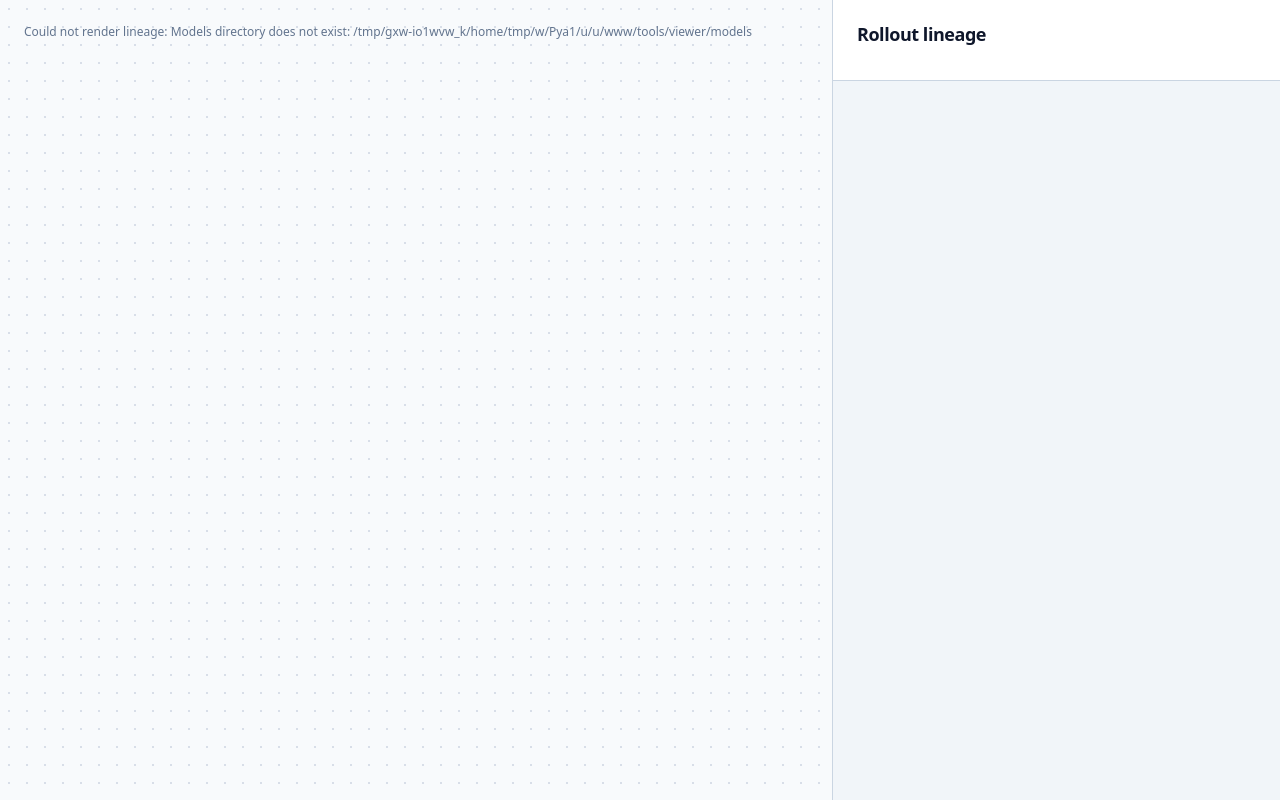
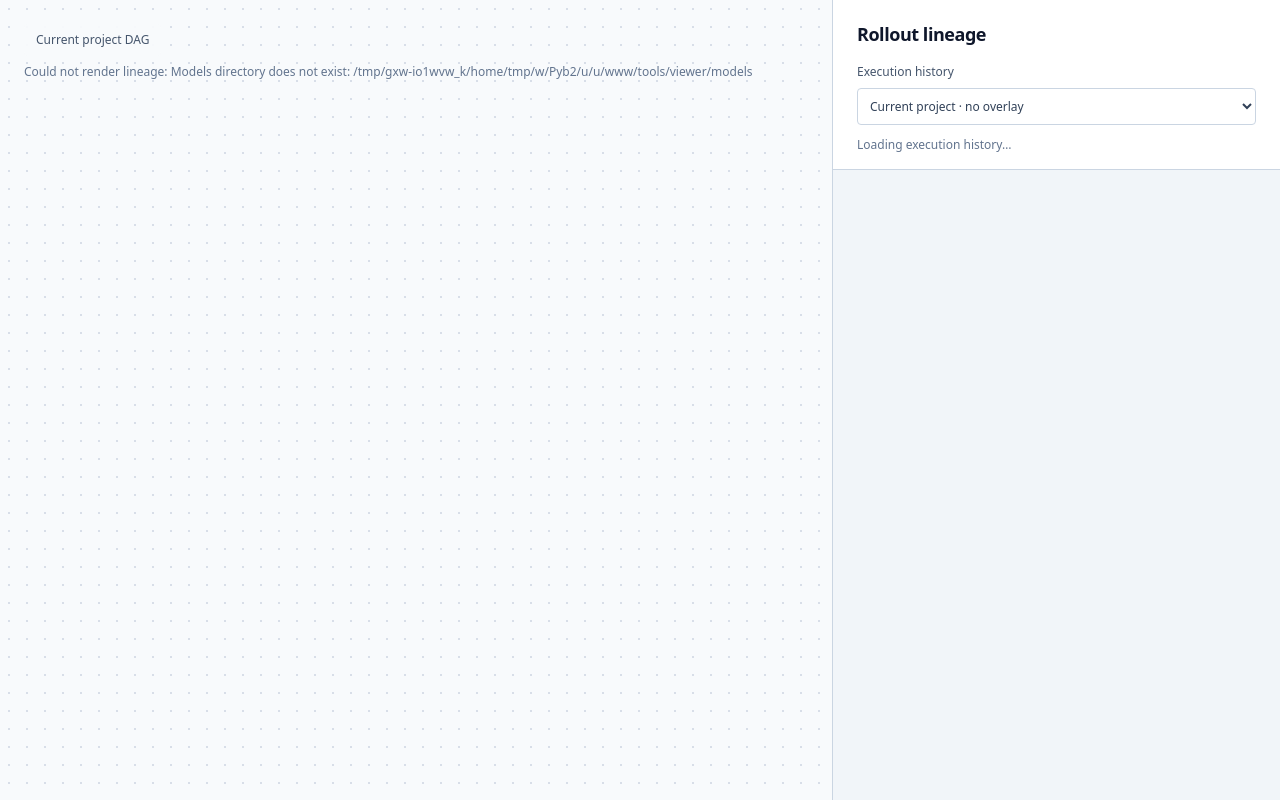
Before and after one commit to elcone/rollout, a FastAPI app: page / in a window 1280 px wide. Run offline with FastAPI, Linux system fonts and the light colour scheme; some libraries are stand-ins or nearby versions.

Commit message:
feat: visualize execution history

```diff
--- a/tools/viewer/static/app.js
+++ b/tools/viewer/static/app.js
@@ -95,6 +95,141 @@ const modelId = model => JSON.stringify(['MODEL', model.catalog || '', model.sch
 const schemaId = node => JSON.stringify([node.catalog || '', node.schema]);
 const schemaLabel = node => [node.catalog, node.schema].filter(Boolean).join('.');
 const refId = ref => ref.type === 'SEEDER' ? JSON.stringify(['SEEDER', ref.id]) : modelId(ref);
+let activeRun = null, runLoading = false, runError = '', runRequest = 0;
+const runResults = new Map(), runQuality = new Map();
+const runSelect = document.getElementById('run-selector');
+const RUN_COLORS = {
+  SUCCESS: {fill: '#f0fdf4', text: '#166534'},
+  FAILED: {fill: '#fef2f2', text: '#b91c1c'},
+  SKIPPED: {fill: '#fffbeb', text: '#92400e'},
+  'NO RESULT': {fill: '#f8fafc', text: '#64748b'},
+};
+const durationText = value => value == null ? 'Not recorded' : `${value.toFixed(3)} s`;
+const timestampText = value => value == null ? 'Not recorded' : value;
+const runDate = value => new Date(value).toLocaleString(undefined, {timeZoneName: 'short'});
+function indexRun(run) {
+  activeRun = run; runResults.clear(); runQuality.clear();
+  if (!run) return;
+  for (const result of run.models) runResults.set(modelId(result), {...result, label: [result.schema, result.name].join('.')});
+  for (const result of run.seeders) runResults.set(refId({type: 'SEEDER', id: result.name}), {...result, label: result.name});
+  for (const group of run.quality) runQuality.set(modelId(group.model), group.checks);
+}
+function renderRunSummary() {
+  const summary = document.getElementById('run-summary');
+  summary.replaceChildren();
+  const message = document.getElementById('run-message');
+  message.textContent = runError || (runLoading ? 'Loading execution…' : '');
+  message.setAttribute('role', runError ? 'alert' : 'status');
+  document.getElementById('graph-context').textContent = viewMode === 'cll'
+    ? 'Current column lineage · execution overlay is on the project DAG'
+    : activeRun ? 'Current project DAG · historical execution overlay' : 'Current project DAG · no execution overlay';
+  if (!activeRun) return;
+  element('p', `${activeRun.status} · ${durationText(activeRun.duration)}`, summary, 'font-semibold text-slate-900');
+  element('p', runDate(activeRun.started_at), summary);
+  element('p', activeRun.run_id, summary, 'break-all font-mono text-slate-500');
+  element('p', 'Results belong to this execution. Nodes, dependencies and column lineage reflect the current project.', summary);
+  element('p', 'SUCCESS · FAILED · SKIPPED · NO RESULT', summary, 'font-mono text-[10px]');
+  const unmatched = [...runResults.keys()].filter(id => !nodes.has(id)).length;
+  if (unmatched) {
+    const button = element('button', `Historical results without a current node (${unmatched})`, summary, 'text-left font-medium text-blue-700 hover:underline');
+    button.onclick = () => { if (viewMode === 'cll') returnToProject(); resetSelection(); };
+  }
+}
+function applyRunOverlay() {
+  if (viewMode !== 'project') return;
+  for (const [id, cell] of cells) {
+    const status = activeRun ? runResults.get(id)?.status || 'NO RESULT' : '';
+    const colors = RUN_COLORS[status] || RUN_COLORS['NO RESULT'];
+    cell.attr({body: {fill: status ? colors.fill : '#fff'}, title: {y: status ? 29 : 40},
+      executionStatus: {text: status, fill: colors.text}});
+    const view = paper.findViewByModel(cell);
+    view.el.setAttribute('data-execution-status', status);
+    view.el.setAttribute('aria-label', `${nodes.get(id).label}${status ? ` · ${status}` : ''}`);
+  }
+}
+function renderResult(parent, result, checks = []) {
+  element('p', result.status, parent, 'mb-3 font-mono text-xs font-semibold');
+  const list = element('dl', null, parent, 'space-y-2 text-xs');
+  const fields = [
+    ['Started', timestampText(result.started_at)], ['Finished', timestampText(result.finished_at)],
+    ['Duration', durationText(result.duration)],
+  ];
+  if ('materialization_duration' in result) fields.push(['Materialization', durationText(result.materialization_duration)]);
+  if ('execution_duration' in result) fields.push(['Seeder execution', durationText(result.execution_duration)]);
+  for (const [label, value] of fields) {
+    element('dt', label, list, 'text-slate-500');
+    element('dd', value, list, 'break-words font-mono');
+  }
+  if (result.error) element('pre', result.error, parent, 'mt-4 max-h-72 overflow-auto whitespace-pre-wrap break-words rounded border border-red-200 bg-red-50 p-3 text-xs text-red-800');
+  if (checks.length) {
+    element('h4', 'Quality checks', parent, 'mb-3 mt-5 text-xs font-semibold');
+    for (const check of checks) {
+      const block = element('div', null, parent, 'mb-3 rounded border border-slate-300 bg-white p-3 text-xs');
+      element('p', `${check.name} · ${check.status} · ${check.severity}`, block, 'break-words font-semibold');
+      element('p', `Observed: ${JSON.stringify(check.observed)} · Expected: ${check.expected}`, block, 'mt-2 break-words');
+      element('p', `Duration: ${durationText(check.duration)}`, block, 'mt-2 text-slate-500');
+    }
+  }
+}
+function renderNodeExecution(id) {
+  if (!activeRun) return;
+  const block = section('Historical execution result');
+  const result = runResults.get(id);
+  if (result) renderResult(block, result, runQuality.get(id));
+  else element('p', 'NO RESULT · No result recorded for this node in this execution.', block, 'text-xs text-slate-500');
+}
+function renderUnmatchedResults() {
+  if (!activeRun) return;
+  const unmatched = [...runResults].filter(([id]) => !nodes.has(id));
+  const block = section(`Historical results without a current node (${unmatched.length})`);
+  element('p', 'Matched by dataset identity or Seeder path against the current project DAG.', block, 'mb-4 text-xs text-slate-500');
+  for (const [id, result] of unmatched) {
+    const details = element('details', null, block, 'mb-3 rounded border border-slate-300 bg-white p-3');
+    element('summary', `${result.label} · ${result.status}`, details, 'cursor-pointer break-words font-mono text-xs');
+    const content = element('div', null, details, 'mt-4');
+    renderResult(content, result, runQuality.get(id));
+  }
+}
+async function selectRun(runId) {
+  const request = ++runRequest;
+  indexRun(null); runError = ''; runLoading = Boolean(runId);
+  applyRunOverlay(); renderRunSummary();
+  if (viewMode === 'project') renderPanel();
+  if (!runId) return;
+  try {
+    const response = await fetch(`/api/runs/${encodeURIComponent(runId)}`);
+    const body = await response.json();
+    if (!response.ok) throw new Error(body.detail || 'Could not load execution');
+    if (request !== runRequest) return;
+    indexRun(body);
+  } catch (error) {
+    if (request !== runRequest) return;
+    runError = `Could not load execution: ${error.message}`;
+  } finally {
+    if (request === runRequest) {
+      runLoading = false; applyRunOverlay(); renderRunSummary();
+      if (viewMode === 'project') renderPanel();
+    }
+  }
+}
+async function loadRuns() {
+  try {
+    const response = await fetch('/api/runs');
+    const runs = await response.json();
+    if (!response.ok) throw new Error(runs.detail || 'Could not load execution history');
+    for (const run of runs) {
+      const option = element('option', `${runDate(run.started_at)} · ${run.status} · ${durationText(run.duration)}`, runSelect);
+      option.value = run.run_id;
+    }
+    runSelect.disabled = runs.length === 0;
+    renderRunSummary();
+    if (!runs.length) document.getElementById('run-message').textContent = 'No recorded executions.';
+  } catch (error) {
+    runError = `Could not load execution history: ${error.message}`;
+    renderRunSummary();
+  }
+}
+runSelect.addEventListener('change', () => selectRun(runSelect.value));
 function prepareLineage() {
   for (const record of DATA.models) {
     nodes.set(modelId(record), {...record, type: 'model', label: [record.catalog, record.schema, record.name].filter(Boolean).join('.')});
@@ -152,6 +287,7 @@ function renderPanel() {
       const row = element('div', null, list, 'flex justify-between');
       element('dt', label, row); element('dd', value, row, 'font-semibold text-slate-900');
     }
+    renderUnmatchedResults();
     return;
   }
   panelIcon(iconKey(node));
@@ -162,6 +298,7 @@ function renderPanel() {
   }
   const title = element('h2', node.name, panel, 'mb-6 mt-1 min-w-0 truncate font-mono text-lg font-semibold text-slate-900');
   title.title = node.name;
+  renderNodeExecution(selectedId);
   if (node.type === 'seeder') {
     connections(`Outputs (${node.outputs.length})`, node.outputs.map(modelId));
   } else {
@@ -187,6 +324,7 @@ function defineCard() {
   return joint.dia.Element.define('lineage.Card', {}, {markup: [
     {tagName: 'rect', selector: 'body'}, {tagName: 'rect', selector: 'iconBackground'},
     {tagName: 'path', selector: 'icon'}, {tagName: 'text', selector: 'title'},
+    {tagName: 'text', selector: 'executionStatus'},
   ]});
 }
 function truncateText(text, width, measure) {
@@ -209,6 +347,7 @@ function createNode(id, node, Card) {
     iconBackground: {x: 16, y: 16, width: 40, height: 40, rx: 8, fill: '#dbeafe'},
     icon: {d: ICONS[iconKey(node)], transform: 'translate(24 24)', fill: 'none', stroke: '#2563eb', strokeWidth: 1.5, strokeLinecap: 'round', strokeLinejoin: 'round'},
     title: {text: truncateText(node.name, width - 88, measure), x: 72, y: 40, fontSize: 14, fontWeight: 600, fontFamily: MONOSPACE, fill: '#0f172a'},
+    executionStatus: {text: '', x: 72, y: 52, fontSize: 10, fontWeight: 600, fontFamily: MONOSPACE},
   }});
   cells.set(id, cell);
 }
@@ -330,6 +469,7 @@ function renderProjectGraph() {
     });
   }
   for (const cell of graph.getElements()) if (cell.get('type') === 'lineage.Schema') paper.findViewByModel(cell).el.classList.add('schema-container');
+  applyRunOverlay(); renderRunSummary();
   fitGraph();
   paper.on('blank:pointerdblclick', () => {
     resetSelection();
@@ -658,6 +798,7 @@ function renderColumnGraph(data, profile = null) {
   graph.clear(); paper.off('blank:pointerdblclick');
   columnRows.clear(); columnLinks.length = 0; columnIncoming.clear(); columnOutgoing.clear();
   columnData = data; selectedColumnId = null; viewMode = 'cll';
+  renderRunSummary();
   graph.addCells([...datasets.values()].map(dataset => dataset.cell));
   const texts = new Map(data.columns.map(ref => [columnId(ref), ref.text]));
   for (const dataset of datasets.values()) {
@@ -702,6 +843,7 @@ async function start() {
     DATA = body;
     prepareLineage(); renderProjectGraph(); renderPanel();
     message.textContent = nodes.size ? '' : 'This project has no Models or Seeders.';
+    loadRuns();
   } catch (error) {
     message.textContent = `Could not render lineage: ${error.message}`;
     message.setAttribute('role', 'alert');
--- a/tools/viewer/templates/index.html
+++ b/tools/viewer/templates/index.html
@@ -11,11 +11,18 @@
     <main class="flex h-full w-full overflow-hidden">
       <section id="canvas" aria-label="Lineage graph" class="relative min-h-0 min-w-0 flex-1 bg-slate-50">
         <div id="graph" class="absolute inset-0 cursor-grab touch-none select-none overflow-hidden"></div>
-        <div id="message" role="status" class="pointer-events-none absolute left-6 top-6 text-xs text-slate-500">Loading project…</div>
+        <div id="graph-context" class="pointer-events-none absolute left-6 top-6 rounded bg-slate-50/95 px-3 py-2 text-xs font-medium text-slate-600">Current project DAG</div>
+        <div id="message" role="status" class="pointer-events-none absolute left-6 top-16 text-xs text-slate-500">Loading project…</div>
       </section>
       <aside id="panel" aria-label="Project and node details" class="flex h-full w-96 shrink-0 flex-col border-l border-slate-300 bg-slate-100 xl:w-112">
         <div class="shrink-0 border-b border-slate-300 bg-white px-6 pb-4 pt-5">
           <h1 class="mb-4 text-lg font-semibold tracking-tight text-slate-900">Rollout lineage</h1>
+          <label for="run-selector" class="mb-2 block text-xs font-medium text-slate-600">Execution history</label>
+          <select id="run-selector" disabled class="w-full min-w-0 rounded border border-slate-300 bg-white p-2 text-xs focus:outline-blue-600">
+            <option value="">Current project · no overlay</option>
+          </select>
+          <div id="run-summary" aria-live="polite" class="mt-3 space-y-2 text-xs text-slate-600"></div>
+          <p id="run-message" role="status" class="mt-2 whitespace-pre-wrap break-words text-xs text-slate-500">Loading execution history…</p>
         </div>
         <div id="panel-content"  aria-live="polite" class="min-h-0 min-w-0 flex-1 overflow-y-scroll p-6"></div>
       </aside>
```
Also changed, not shown: tests/viewer_execution.test.cjs (added, +192 -0 lines), README.md.
